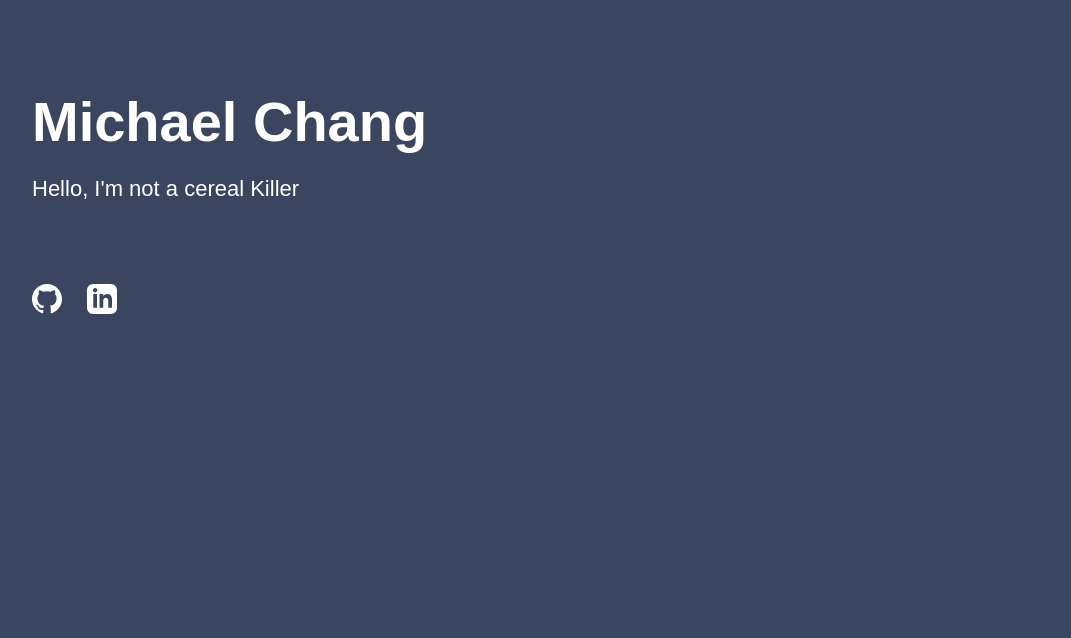
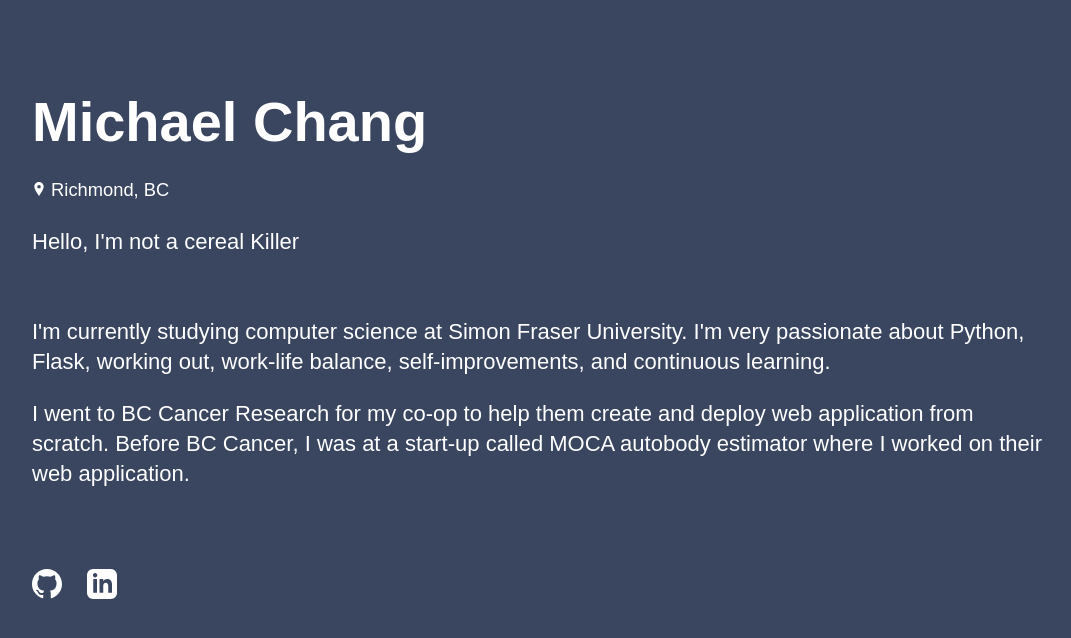
Before and after one commit to engichang1467/MyPersonalWebsite, a Flask app: page / in a window 1280 px wide. Shown: the top 638 px of the page, without its empty margins (96-1167 px from the left). Run offline with Flask 2, Linux system fonts and the light colour scheme.

Commit message:
adding my location and description about myself

```diff
--- a/templates/home.html
+++ b/templates/home.html
@@ -10,7 +10,20 @@
 <body>
     <div>
         <h1>Michael Chang</h1>
+        <p><small>
+            <svg xmlns="http://www.w3.org/2000/svg" width="14" height="14" viewBox="0 0 24 24">
+                <path d="M12 0c-4.198 0-8 3.403-8 7.602 0 4.198 3.469 9.21 8 16.398 4.531-7.188 8-12.2 8-16.398 0-4.199-3.801-7.602-8-7.602zm0 11c-1.657 0-3-1.343-3-3s1.343-3 3-3 3 1.343 3 3-1.343 3-3 3z" fill="currentColor" fill-rule="evenodd"></path>
+            </svg>
+            Richmond, BC
+        </small></p>
+
         <p>Hello, I'm not a cereal Killer</p>
+
+        <div class="content">
+            <p>I'm currently studying computer science at Simon Fraser University. I'm very passionate about Python, Flask, working out, work-life balance, self-improvements, and continuous learning.</p>
+
+            <p>I went to BC Cancer Research for my co-op to help them create and deploy web application from scratch. Before BC Cancer, I was at a start-up called MOCA autobody estimator where I worked on their web application.</p>
+        </div>
 
 
         <div class="social-icon">
```
